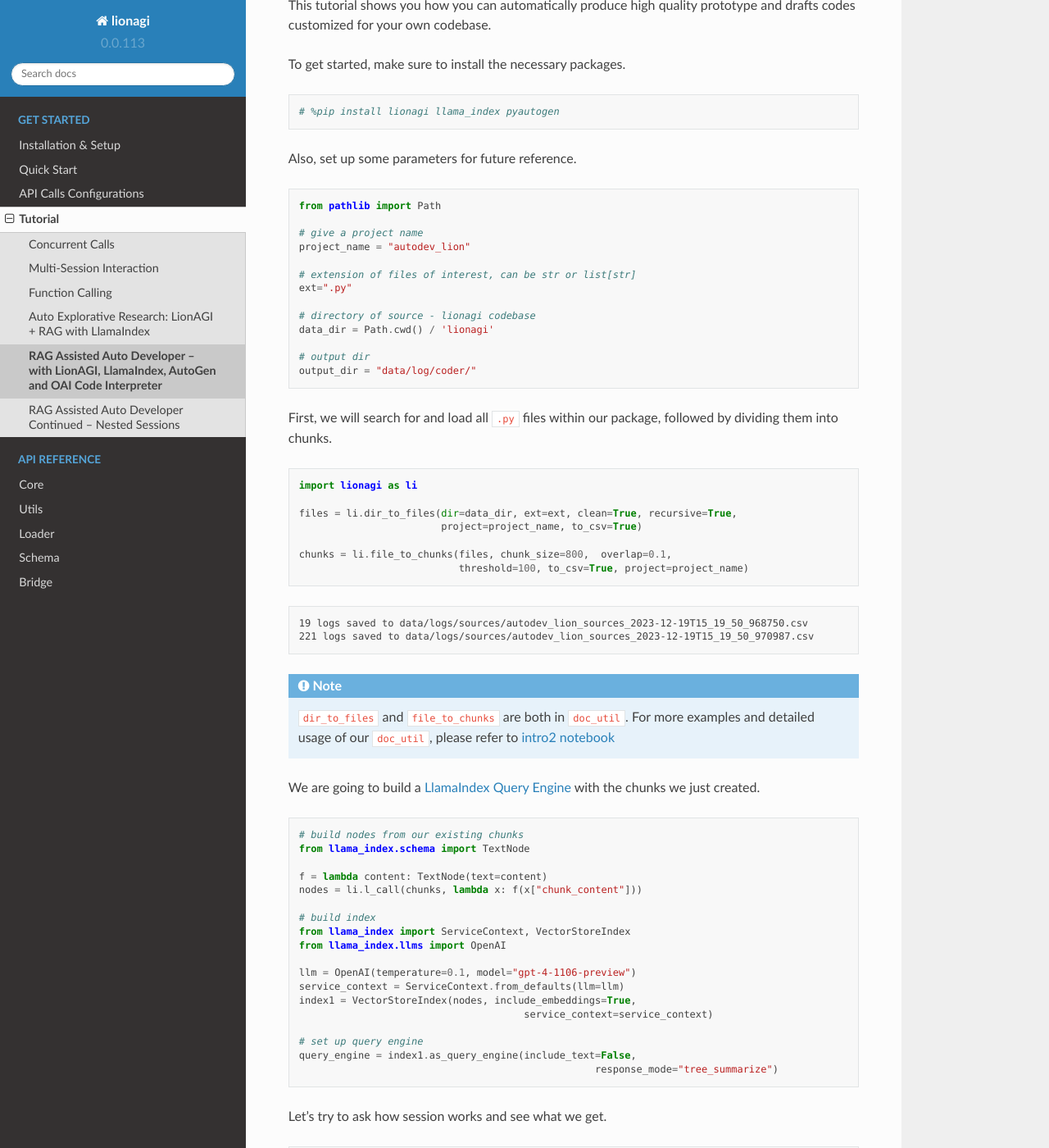
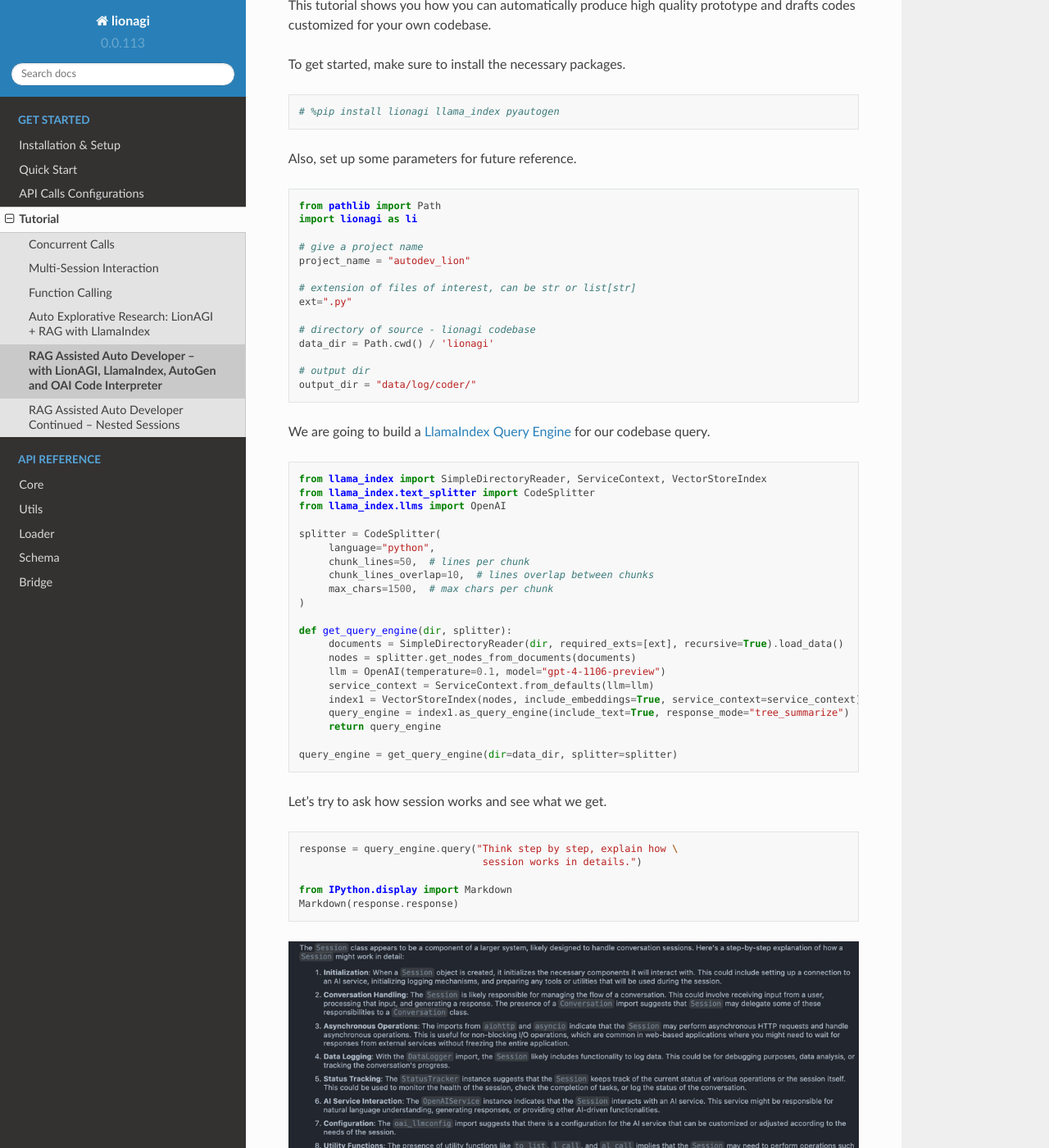
Before and after one commit to lion-agi/lionagi, a Sphinx documentation site: the page built from docs/Get_started/Examples/coder.rst, in a window 1280 px wide and 1400 px high, scrolled down 442 px. Shown: the whole window at 82% size. Built offline with Sphinx 7.4.7 and the Read the Docs theme 2.0.0, drawn with Linux system fonts in a browser that asks for light colours; some of the changed text lies outside the part shown.

Commit message:
Update tutorials

```diff
--- a/docs/Get_started/Examples/coder.rst
+++ b/docs/Get_started/Examples/coder.rst
@@ -34,52 +35,32 @@
    # output dir
    output_dir = "data/log/coder/"
 
-First, we will search for and load all ``.py`` files within our package,
-followed by dividing them into chunks.
+We are going to build a `LlamaIndex <https://www.llamaindex.ai/>`_
+`Query Engine <https://docs.llamaindex.ai/en/stable/understanding/querying/querying.html>`_ for our codebase query.
 
 .. code-block:: python
 
-   import lionagi as li
-
-   files = li.dir_to_files(dir=data_dir, ext=ext, clean=True, recursive=True,
-                           project=project_name, to_csv=True)
-
-   chunks = li.file_to_chunks(files, chunk_size=800,  overlap=0.1,
-                              threshold=100, to_csv=True, project=project_name)
-
-.. code-block:: markdown
-
-   19 logs saved to data/logs/sources/autodev_lion_sources_2023-12-19T15_19_50_968750.csv
-   221 logs saved to data/logs/sources/autodev_lion_sources_2023-12-19T15_19_50_970987.csv
-
-
-.. note::
-   ``dir_to_files`` and ``file_to_chunks`` are both in ``doc_util``. For more examples and detailed usage of
-   our ``doc_util``, please refer to `intro2 notebook <https://github.com/lion-agi/lionagi/blob/main/notebooks/intro2_files.ipynb>`_
-
-We are going to build a `LlamaIndex <https://www.llamaindex.ai/>`_
-`Query Engine <https://docs.llamaindex.ai/en/stable/understanding/querying/querying.html>`_ with the chunks we just created.
-
-.. code-block:: python
-
-   # build nodes from our existing chunks
-   from llama_index.schema import TextNode
-
-   f = lambda content: TextNode(text=content)
-   nodes = li.l_call(chunks, lambda x: f(x["chunk_content"]))
-
-   # build index
-   from llama_index import ServiceContext, VectorStoreIndex
+   from llama_index import SimpleDirectoryReader, ServiceContext, VectorStoreIndex
+   from llama_index.text_splitter import CodeSplitter
    from llama_index.llms import OpenAI
 
-   llm = OpenAI(temperature=0.1, model="gpt-4-1106-preview")
-   service_context = ServiceContext.from_defaults(llm=llm)
-   index1 = VectorStoreIndex(nodes, include_embeddings=True,
-			                 service_context=service_context)
+   splitter = CodeSplitter(
+        language="python",
+        chunk_lines=50,  # lines per chunk
+        chunk_lines_overlap=10,  # lines overlap between chunks
+        max_chars=1500,  # max chars per chunk
+   )
 
-   # set up query engine
-   query_engine = index1.as_query_engine(include_text=False,
-			                             response_mode="tree_summarize")
+   def get_query_engine(dir, splitter):
+        documents = SimpleDirectoryReader(dir, required_exts=[ext], recursive=True).load_data()
+        nodes = splitter.get_nodes_from_documents(documents)
+        llm = OpenAI(temperature=0.1, model="gpt-4-1106-preview")
+        service_context = ServiceContext.from_defaults(llm=llm)
+        index1 = VectorStoreIndex(nodes, include_embeddings=True, service_context=service_context)
+        query_engine = index1.as_query_engine(include_text=True, response_mode="tree_summarize")
+        return query_engine
+
+   query_engine = get_query_engine(dir=data_dir, splitter=splitter)
 
 Let's try to ask how session works and see what we get.
 
@@ -92,15 +73,6 @@
    Markdown(response.response)
 
 .. image:: session_PE.png
-
-.. code-block:: python
-
-   print(response.get_formatted_sources())
-
-.. code-block:: markdown
-
-   > Source (Doc id: ad37b387-fd23-453b-af8b-9bfd1c7f8359): from .session import Session __all__ = [ "Session", ]
-   > Source (Doc id: f4aa3ed7-c8dc-45fd-841f-56871fcf8df2): import aiohttp import asyncio import json from typing import Any from .conversation import Conver...
 
 Next, we'll proceed to create an OAI assistant with code interpreter with `AutoGen <https://microsoft.github.io/autogen/>`_.
 
@@ -202,8 +172,8 @@
         }
    ]
 
-   tools = [tool1[0], tool2[0]]
-   funcs = [query_engine.query, code_pure_python]
+   tool1 = li.Tool(func=query_engine.query, parser=lambda x: x.response, schema_=tools[0])
+   tool2 = li.Tool(func=code_pure_python, schema_=tools[1])
 
 Let's craft prompts for solving coding tasks.
 
@@ -294,21 +264,20 @@
 .. code-block:: python
 
    # solve a coding task in pure python
-   async def solve_in_python(context, num=10):
+   async def solve_in_python(context, num=4):
 
         # set up session and register both tools to session
-        coder = li.Session(system, dir=dir)
-        coder.register_tools(tools=tools, funcs=funcs)
+        coder = li.Session(system, dir=output_dir)
+        coder.register_tools([tool1, tool2])
 
         # initiate should not use tools
         await coder.initiate(instruct1, context=context, temperature=0.7)
 
          # auto_followup with QA bot tool
-        await coder.auto_followup(instruct2, num=num, temperature=0.6, tools=tool1,
-                                  tool_parser=lambda x: x.response)
+        await coder.auto_followup(instruct2, num=num, temperature=0.6, tools=[tools[0]])
 
          # auto_followup with code interpreter tool
-        await coder.auto_followup(instruct3, num=2, temperature=0.5, tools=tool2)
+        await coder.auto_followup(instruct3, num=2, temperature=0.5, tools=[tools[1]])
 
         # save to csv
         coder.messages_to_csv()
@@ -338,6 +307,6 @@
    import json
 
    response = json.loads(response)
-   Markdown(response['function call result']['content'])
+   Markdown(response['output']['content'])
 
 .. image:: coder_PE.png
```
Also changed, not shown: other parts of docs/Get_started/Examples/coder.rst (+5 -6 lines), docs/Get_started/Examples/auto_research.rst (+4 -3 lines), docs/Get_started/Examples/calculator.rst (+6 -6 lines), docs/Get_started/Examples/coder_session.rst (+5 -7 lines), docs/Get_started/Examples/function.rst (+6 -4 lines).
